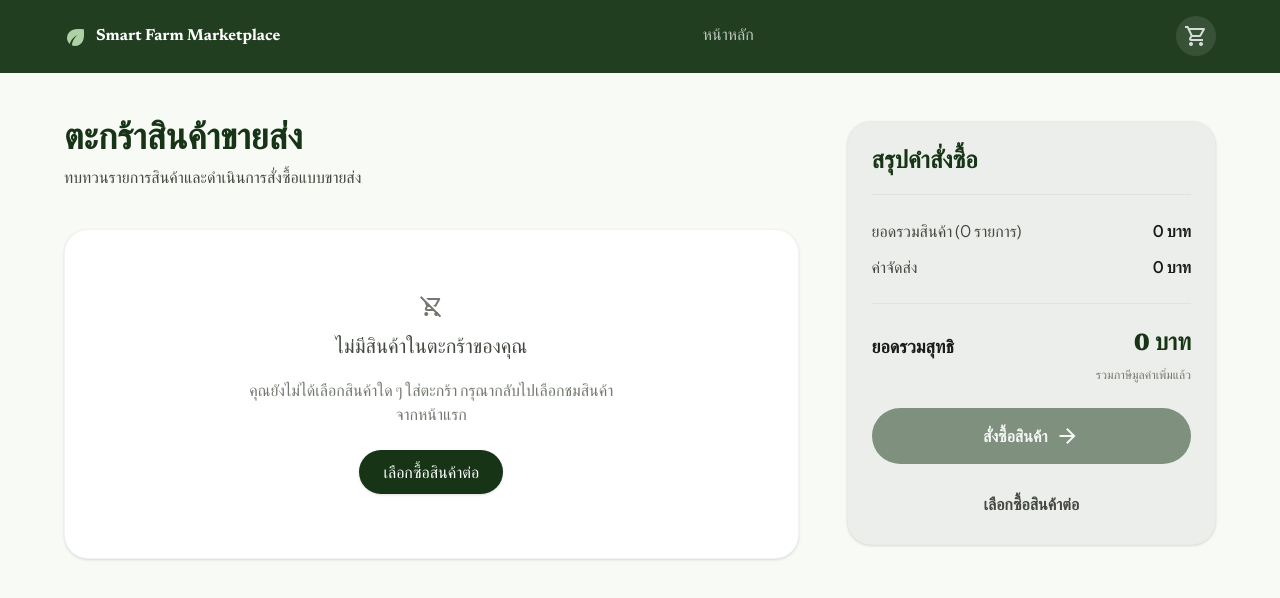
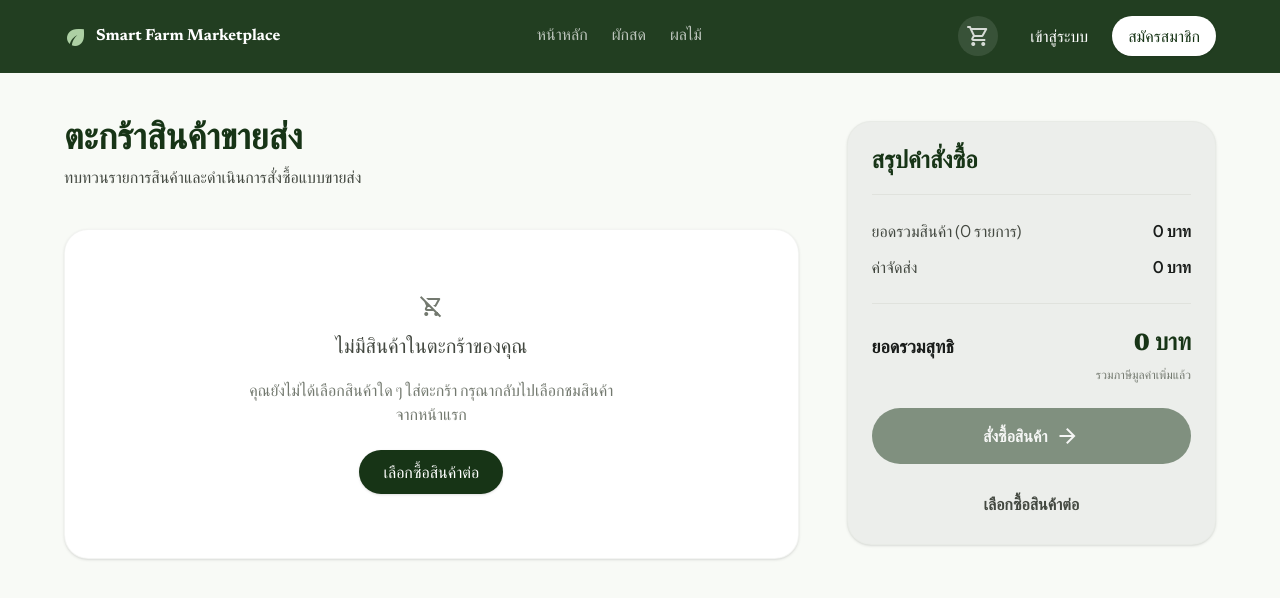
Before and after one commit to atsawinkz/smart-farm-marketplace-ecommerce, a Next.js app in the folder Programmer/: page /cart in a window 1280 px wide. Shown: the top 598 px of the page. Built offline with nearby package versions, Linux system fonts and the light colour scheme.

Commit message:
feat: copy home page header to cart page without the search bar

```diff
--- a/Programmer/src/app/cart/page.tsx
+++ b/Programmer/src/app/cart/page.tsx
@@ -45,6 +45,19 @@ export default function CartPage() {
   // Total quantity for the header cart badge
   const totalCartQuantity = cartItems.reduce((sum, item) => sum + item.quantity, 0);
 
+  // Load user from localStorage
+  const [user, setUser] = React.useState<any>(null);
+  React.useEffect(() => {
+    const storedUser = localStorage.getItem("user");
+    if (storedUser) {
+      try {
+        setUser(JSON.parse(storedUser));
+      } catch (err) {
+        console.error("Failed to parse user from localStorage:", err);
+      }
+    }
+  }, []);
+
   // Checkout action
   const handleCheckout = () => {
     if (checkedItemsCount === 0) {
@@ -84,6 +97,20 @@ export default function CartPage() {
             >
               หน้าหลัก
             </Link>
+
+            <Link
+              href="/?type=vegetable"
+              className="font-label-lg text-label-lg pb-1 transition-all duration-200 text-white/70 hover:text-white"
+            >
+              ผักสด
+            </Link>
+
+            <Link
+              href="/?type=fruit"
+              className="font-label-lg text-label-lg pb-1 transition-all duration-200 text-white/70 hover:text-white"
+            >
+              ผลไม้
+            </Link>
           </nav>
 
           {/* Actions */}
@@ -102,6 +129,31 @@ export default function CartPage() {
                 </span>
               )}
             </Link>
+
+            {/* User Profile / Registration Buttons */}
+            {user ? (
+              <Link href="/profile" className="flex items-center gap-3 cursor-pointer group">
+                <div className="w-[1px] h-6 bg-white/20"></div>
+                <div className="flex flex-col text-right">
+                  <span className="text-white font-medium text-sm leading-tight group-hover:text-inverse-primary transition-colors">{user.name}</span>
+                  <span className="text-white/70 text-xs">{user.role === 'admin' ? 'ผู้ดูแลระบบ' : 'สมาชิกทั่วไป'}</span>
+                </div>
+                <div
+                  className="w-10 h-10 rounded-full bg-[#e2efe0] group-hover:bg-[#d5e8d2] transition-colors flex items-center justify-center text-[#1b3322]"
+                >
+                  <span className="material-symbols-outlined text-[24px]">person</span>
+                </div>
+              </Link>
+            ) : (
+              <div className="hidden md:flex items-center gap-2">
+                <Link href="/login" className="text-white hover:text-white/80 font-label-lg transition-colors px-4 py-2 cursor-pointer">
+                  เข้าสู่ระบบ
+                </Link>
+                <Link href="/register" className="bg-on-primary text-primary font-label-lg px-4 py-2 rounded-full hover:bg-inverse-primary transition-all shadow-sm cursor-pointer">
+                  สมัครสมาชิก
+                </Link>
+              </div>
+            )}
           </div>
         </div>
       </header>
--- a/Programmer/src/app/page.tsx
+++ b/Programmer/src/app/page.tsx
@@ -125,6 +125,34 @@ export default function HomePage() {
       } catch (err) {
         console.error("Failed to parse user from localStorage:", err);
       }
+    }
+  }, []);
+
+  // Sync category filter from URL query parameter
+  useEffect(() => {
+    if (typeof window !== 'undefined') {
+      const handleLocationChange = () => {
+        const params = new URLSearchParams(window.location.search);
+        const typeParam = params.get('type');
+        if (typeParam === 'vegetable' || typeParam === 'fruit') {
+          setSelectedMainType(typeParam);
+        } else {
+          setSelectedMainType(null);
+        }
+      };
+
+      handleLocationChange();
+
+      window.addEventListener('popstate', handleLocationChange);
+      // Custom event listener for router navigation
+      window.addEventListener('pushstate', handleLocationChange);
+      window.addEventListener('replacestate', handleLocationChange);
+
+      return () => {
+        window.removeEventListener('popstate', handleLocationChange);
+        window.removeEventListener('pushstate', handleLocationChange);
+        window.removeEventListener('replacestate', handleLocationChange);
+      };
     }
   }, []);
 
```
